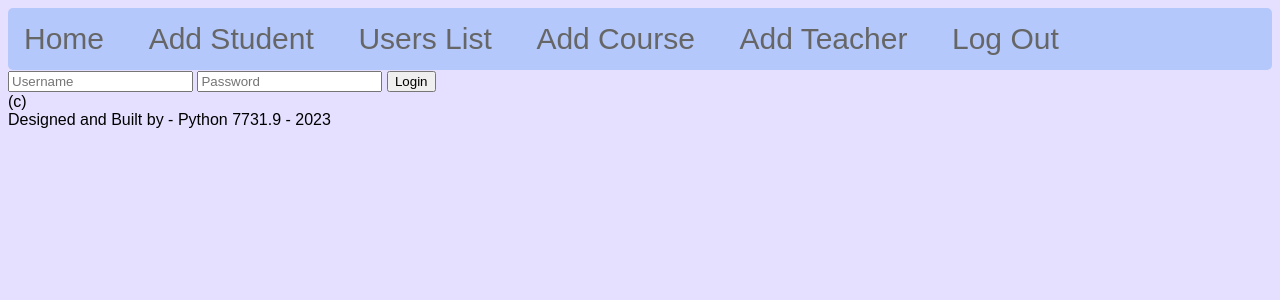
After one commit to 7732-fs/students-django-tal, a Django app: page /login in a window 1280 px wide. The commit adds this page. Shown: the top 300 px of the page. Run offline with Django 4.2, Linux system fonts and the light colour scheme.

Commit message:
permissions

```diff
--- a/students2/templates/header.html
+++ b/students2/templates/header.html
@@ -18,5 +18,6 @@
         <li><a href="/users">Users List</a></li>
         <li><a href="/courses/add">Add Course</a></li>
         <li><a href="/add_teacher">Add Teacher</a></li>
+        <li><a href="/logout">Log Out</a></li>
 
     </div>
--- /dev/null
+++ b/students2/templates/login.html
@@ -0,0 +1,11 @@
+{% extends "base.html" %}
+{% block content %}
+
+<div class="login">
+    <form action="/login" method="post">
+        <input type="text" name="username" placeholder="Username">
+        <input type="password" name="password" placeholder="Password">
+        <input type="submit" value="Login">
+    </form>
+</div>
+{% endblock content %}
--- a/students2/urls.py
+++ b/students2/urls.py
@@ -5,6 +5,8 @@ from . import views
 urlpatterns = [
     path('admin', admin.site.urls),
     path('courses/add', views.add_course, name='add_course'),
+    path('login', views.app_login, name='login'),
+    path('logout', views.app_logout, name='logout'),
     path('users', views.show_users, name='show_users'),
     path('', views.home, name='home'),
     path('add_student', views.add_student, name='add_student'),
--- a/students2/views.py
+++ b/students2/views.py
@@ -2,12 +2,31 @@ from django.shortcuts import render, HttpResponse, redirect
 from django.db.utils import IntegrityError
 from .models import Course, User, Student, Teacher
 from django.contrib import messages
+from django.contrib.auth.models import User, Permission
+from django.contrib.auth import login, authenticate, logout
+from django.contrib.auth.decorators import login_required, permission_required
 
 # Create your views here.
 
 def home(request, methods=["POST ,GET"]):
     return render(request, "home.html")
 
+def app_login(request):
+    if request.method=='POST':
+        (username, password)=(request.POST['username'], request.POST['password'])
+        user=authenticate(request, username=username, password=password)
+        if user is not None:
+            login(request, user)
+            return redirect('home')
+        else:
+            return HttpResponse("wrong login or password")
+    return render(request, "login.html")
+
+def app_logout(request):
+    logout(request)
+    return redirect('home')
+
+@login_required
 def add_course(request):
     message = ""
     try:
@@ -29,7 +48,8 @@ def add_course(request):
         message = (f"{name} Already exists")
         return render(request, "add_course.html", {"user": request.session.get("user", "not logged in"), "message": message})
 
-
+@login_required
+@permission_required('students2.add_student')
 def add_student(request):
     msg = ""
     if request.method == 'POST':
--- a/studentsproject2/settings.py
+++ b/studentsproject2/settings.py
@@ -122,3 +122,5 @@ STATIC_URL = 'static/'
 # https://docs.djangoproject.com/en/4.1/ref/settings/#default-auto-field
 
 DEFAULT_AUTO_FIELD = 'django.db.models.BigAutoField'
+
+LOGIN_URL="/login"
```
Also changed, not shown: students2/templates/home.html (+5 -2 lines), db.sqlite3.
